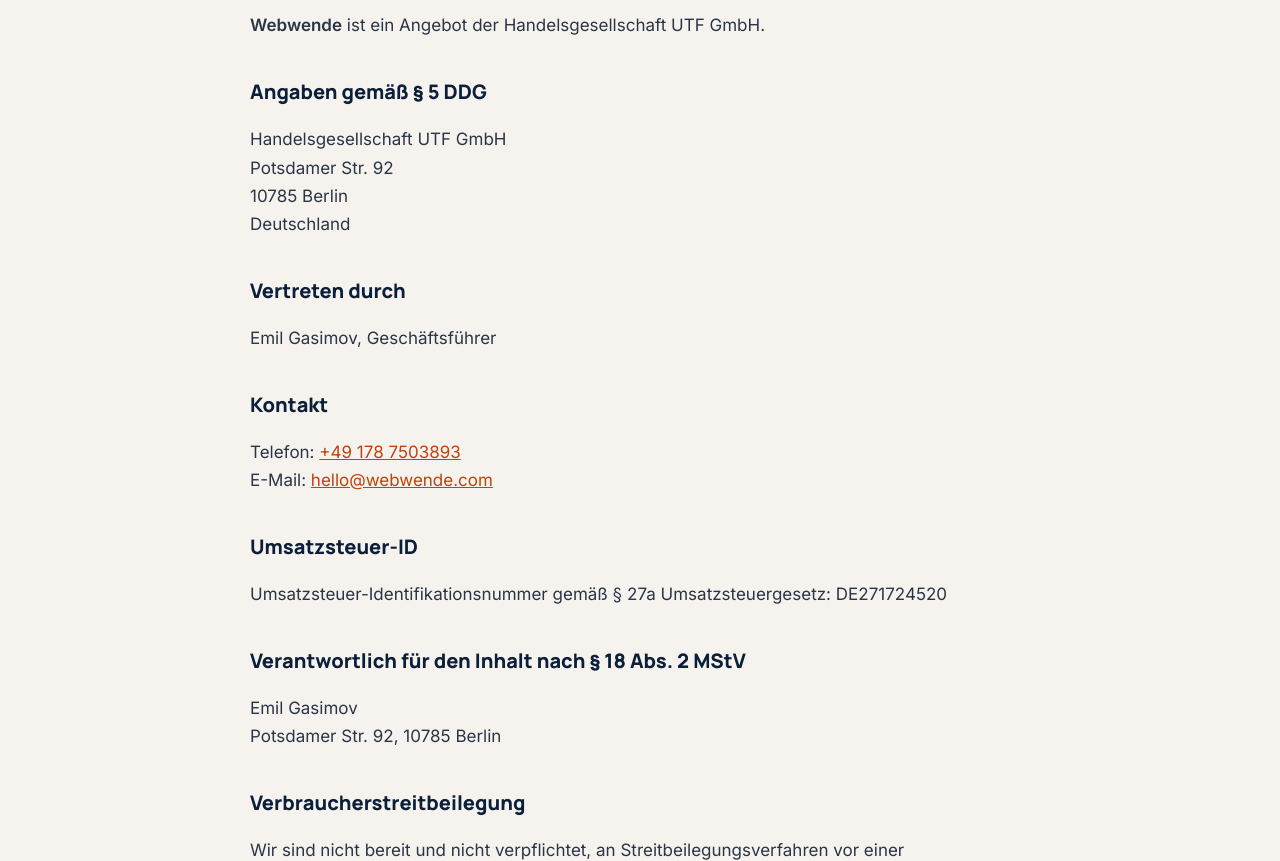
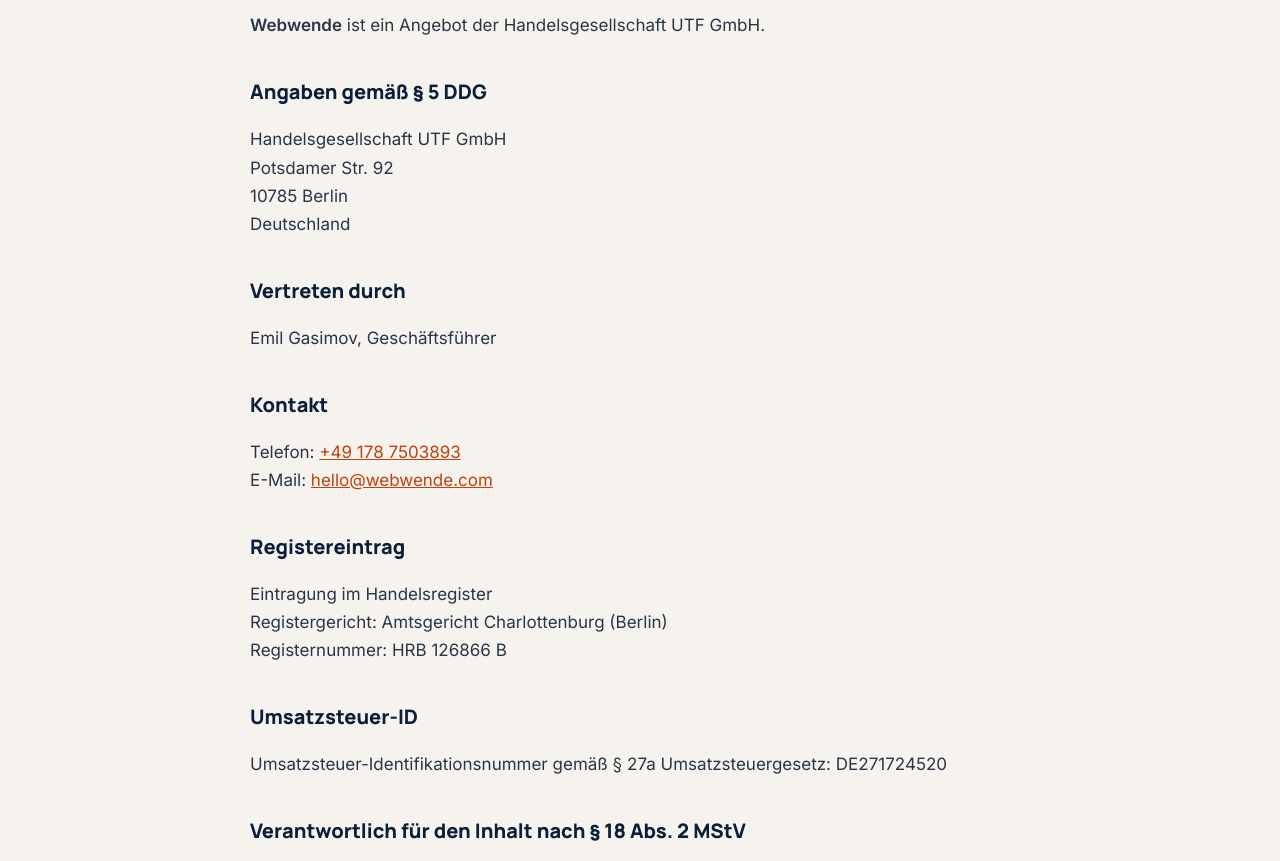
Before and after one commit to graffinme-del/webwende-site, a plain HTML site: page impressum.html in a window 1280 px wide. Shown: the part 218-1079 px from the top of the page. Drawn offline with Linux system fonts and the light colour scheme.

Commit message:
Impressum: Handelsregister ergänzen
Co-Authored-By: Claude Opus 5.5 <noreply@anthropic.com>
Claude-Session: https://claude.ai/code/session_01UG8fLkuAW95RHLJd3D1iqQ

```diff
--- a/impressum.html
+++ b/impressum.html
@@ -21,6 +21,8 @@ p,li{color:#2a3547}a{color:#C2410C}footer{border-top:1px solid #E3DED6;padding:2
 <p>Emil Gasimov, Geschäftsführer</p>
 <h2>Kontakt</h2>
 <p>Telefon: <a href="tel:+491787503893">+49 178 7503893</a><br>E-Mail: <a href="mailto:hello@webwende.com">hello@webwende.com</a></p>
+<h2>Registereintrag</h2>
+<p>Eintragung im Handelsregister<br>Registergericht: Amtsgericht Charlottenburg (Berlin)<br>Registernummer: HRB 126866 B</p>
 <h2>Umsatzsteuer-ID</h2>
 <p>Umsatzsteuer-Identifikationsnummer gemäß § 27a Umsatzsteuergesetz: DE271724520</p>
 <h2>Verantwortlich für den Inhalt nach § 18 Abs. 2 MStV</h2>
```
